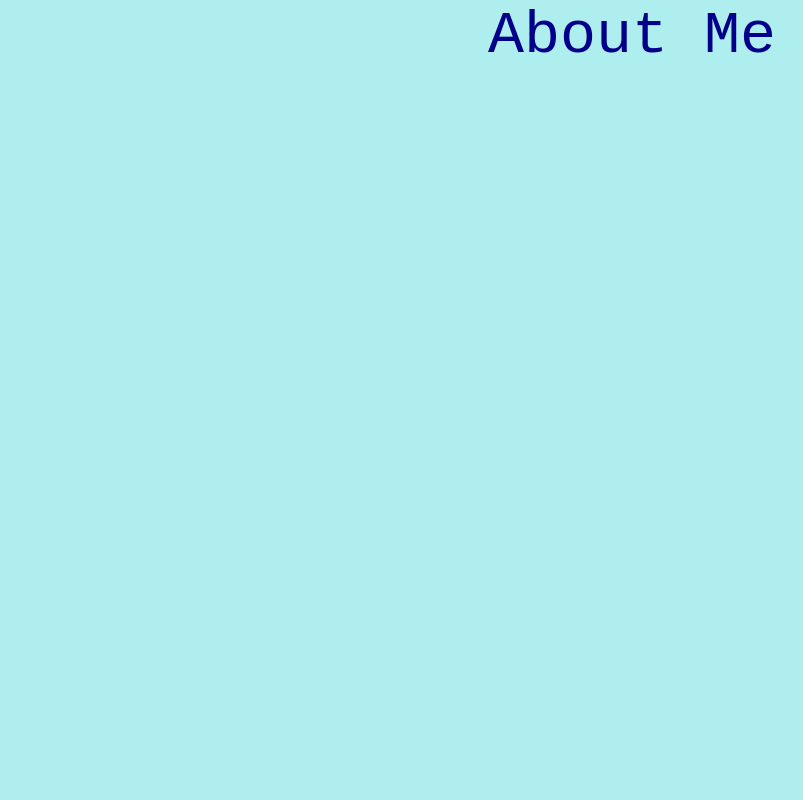
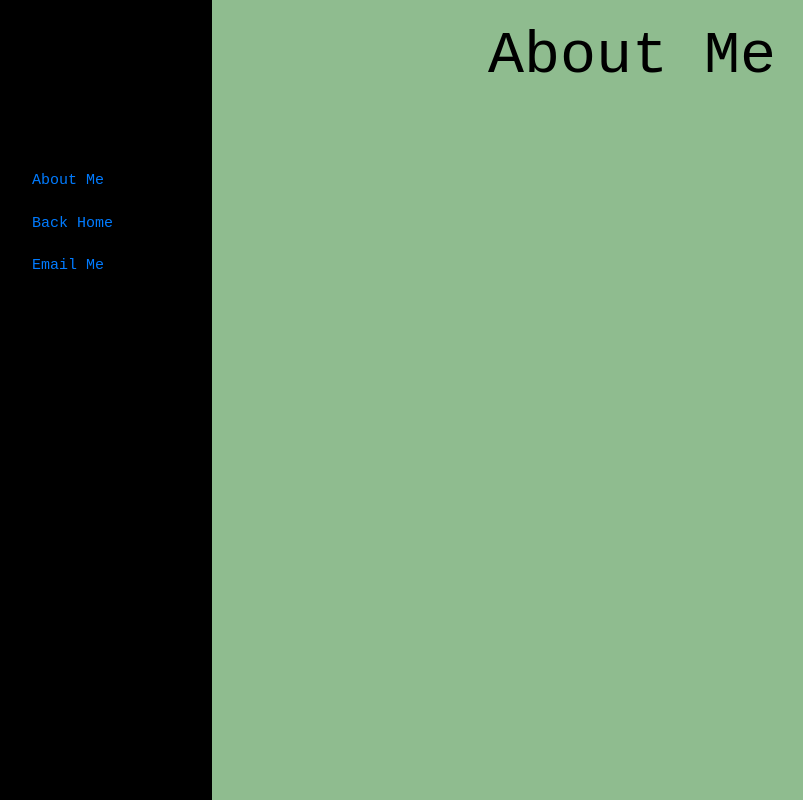
Before and after one commit to fractalscape13/first-project, a plain HTML site: page aboutme.html in a window 1280 px wide. Shown: the whole page, without its empty margins (8-811 px from the left). Drawn offline with Linux system fonts and the light colour scheme.

Commit message:
updated background color, added email link, created README.md

```diff
--- a/aboutme.html
+++ b/aboutme.html
@@ -7,6 +7,14 @@
   </head>
   <body>
     <h1>About Me</h1>
-
+    <div class="container">
+      <div id="sidebar">
+        <ul>
+          <li><a href="aboutme.html">About Me</a></li>
+          <li><a href="index.html">Back Home</a></li>
+          <li><a href="mailto:fractalscape13@gmail.com">Email Me</a></li>
+        </ul>
+      </div>
+    </div>
   </body>
 </html>
--- a/css/styles.css
+++ b/css/styles.css
@@ -1,13 +1,14 @@
 body {
-  background-color: paleturquoise;
+  background-color: darkseagreen;
 }
 
 h1 {
   font-family: monospace;
-  color: darkblue;
+  color: black;
   text-align: center;
   font-size: 60px;
   margin-bottom: 40px;
+  margin-top: 20px;
 }
 
 img {
```
Also changed, not shown: myprojects.html (+8 -1 lines), 1 other file.
